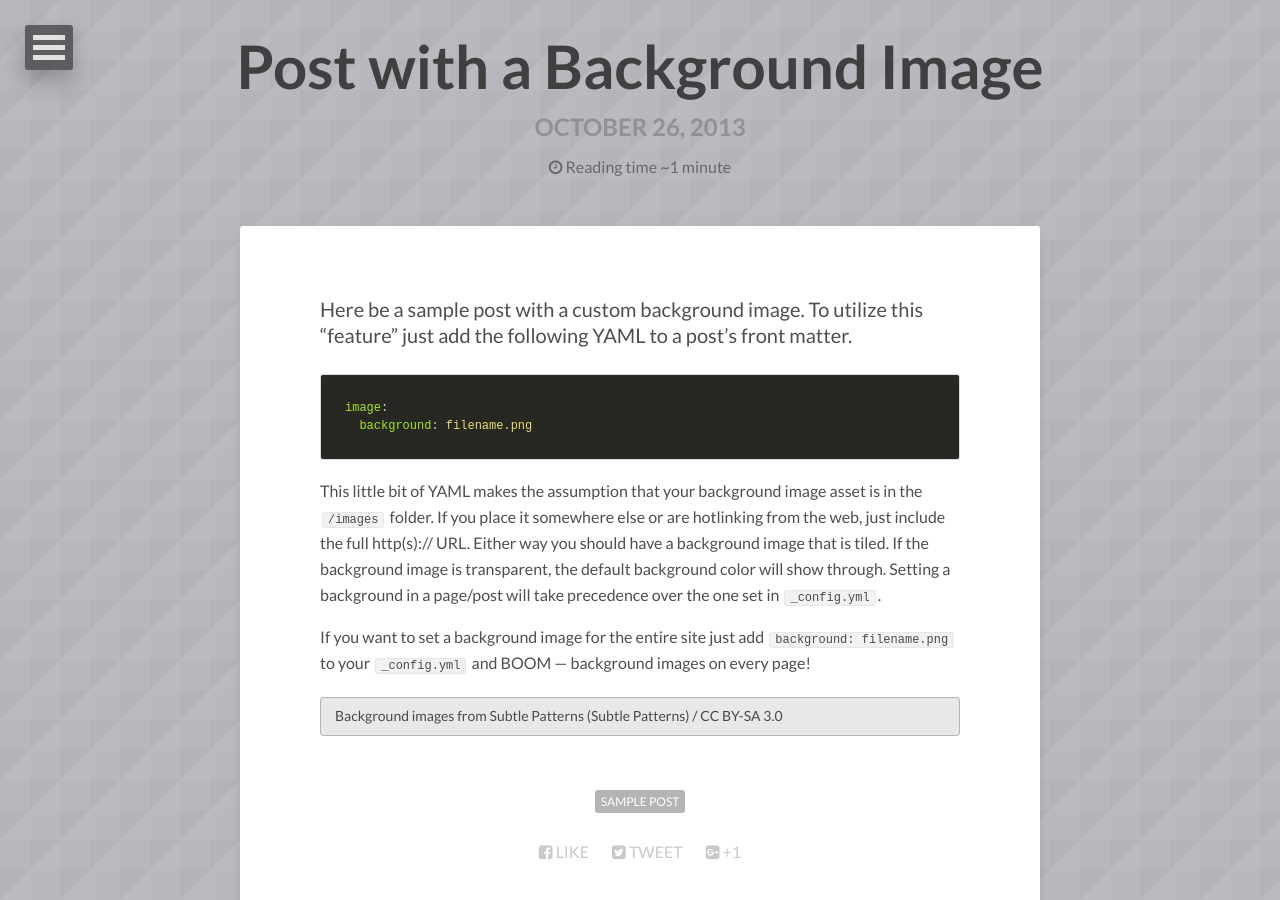
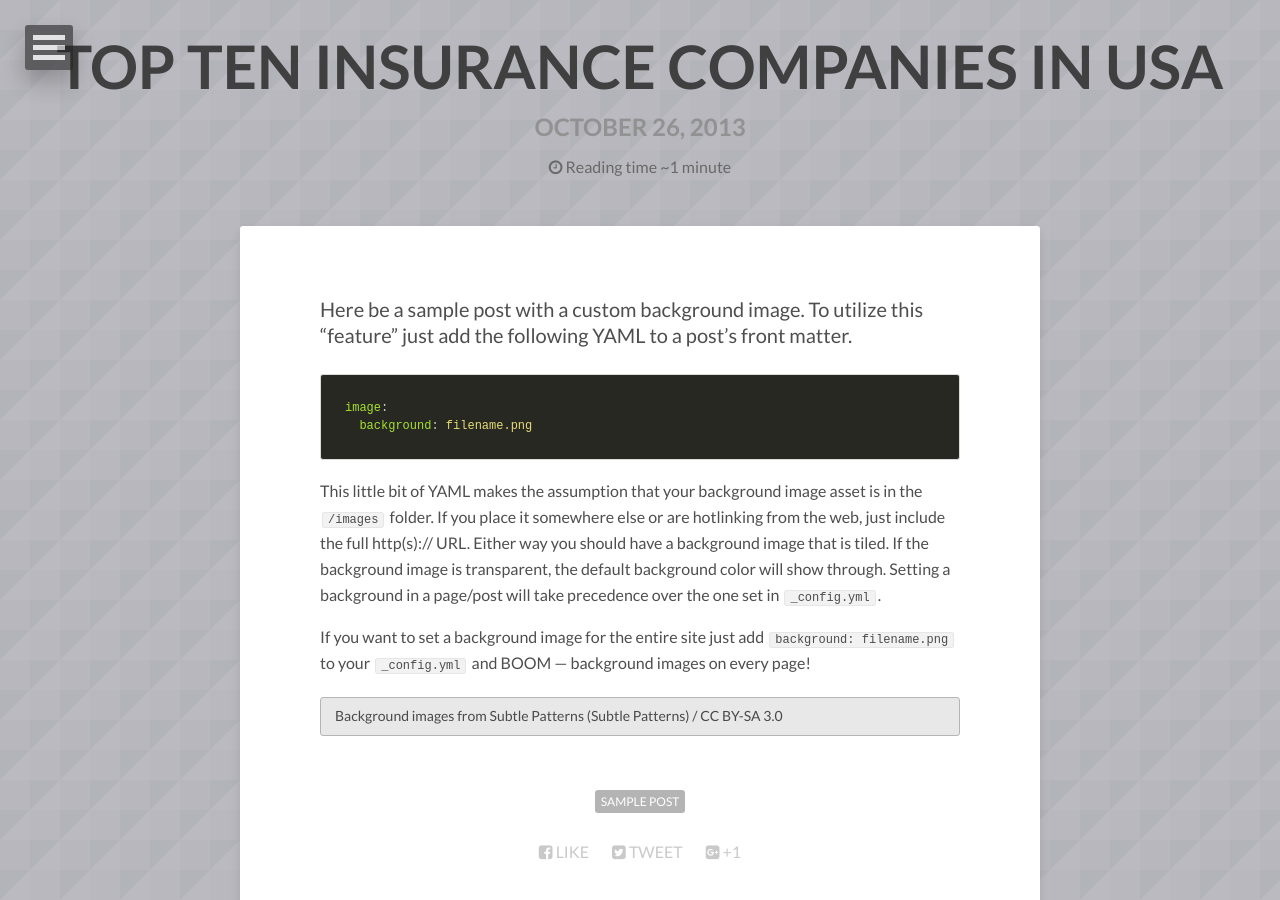
Before and after one commit to vivek1karna/topten, a Jekyll site: the page built from _posts/2013-10-26-background-image.md, in a window 1280 px wide and 900 px high. Built offline with Jekyll 4.4.1, drawn with Linux system fonts in a browser that asks for light colours; nearby versions of some CDN libraries; comment, search, counter and statistics services are not loaded.

Commit message:
Update 2013-10-26-background-image.md

```diff
--- a/_posts/2013-10-26-background-image.md
+++ b/_posts/2013-10-26-background-image.md
@@ -1,6 +1,6 @@
 ---
 layout: post
-title: Post with a Background Image
+title: TOP TEN INSURANCE COMPANIES IN USA
 description: "Sample post with a background image CSS override."
 tags: [sample post]
 image:
```
